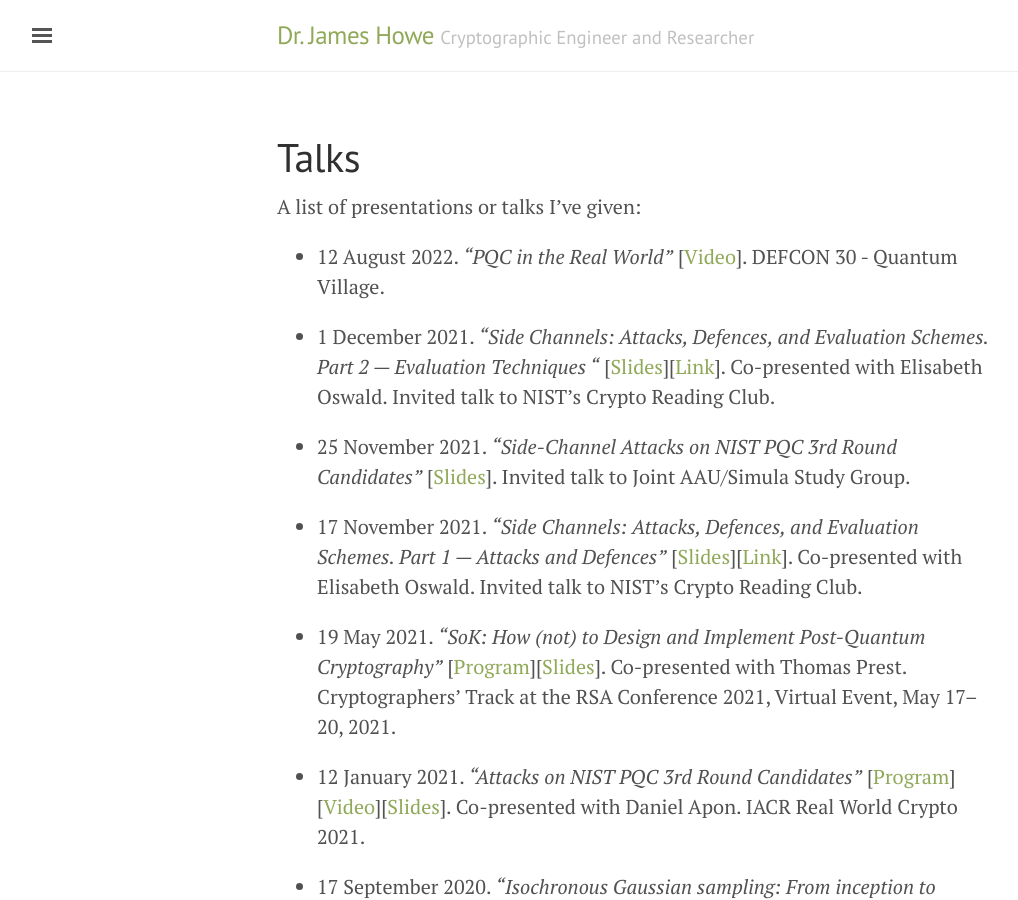
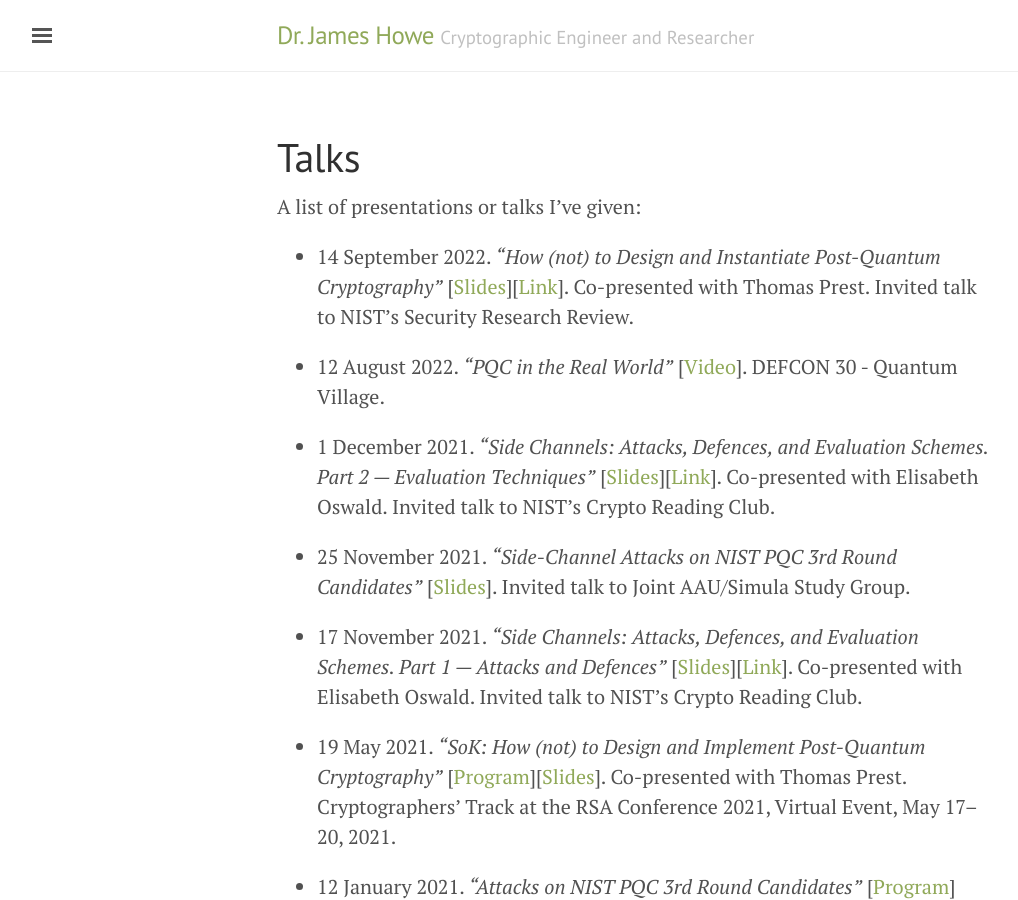
Before and after one commit to jameshoweee/jameshoweee.github.io, a Jekyll site: the page built from talks.md, in a window 1280 px wide and 900 px high. Shown: the whole window, without its empty margins (3-1021 px from the left). Built offline with Jekyll 4.4.1, drawn with Linux system fonts in a browser that asks for light colours.

Commit message:
Update talks.md

```diff
--- a/talks.md
+++ b/talks.md
@@ -6,10 +6,11 @@ permalink: /talks/
 
 A list of presentations or talks I've given:
 
+* 14 September 2022. *"How (not) to Design and Instantiate Post-Quantum Cryptography"* [[Slides](files/crclub-2021-side-channels-2.pdf)][[Link](https://csrc.nist.gov/presentations/2021/crypto-club-2021-side-channels-2)]. Co-presented with Thomas Prest. Invited talk to NIST's Security Research Review.
+
 * 12 August 2022. *"PQC in the Real World"* [[Video](https://www.youtube.com/watch?v=UL0N2HZ_atI)]. DEFCON 30 - Quantum Village.
 
-* 1 December 2021. *"Side Channels: Attacks, Defences, and Evaluation Schemes. Part 2 — Evaluation Techniques
-"* [[Slides](files/crclub-2021-side-channels-2.pdf)][[Link](https://csrc.nist.gov/presentations/2021/crypto-club-2021-side-channels-2)]. Co-presented with Elisabeth Oswald. Invited talk to NIST's Crypto Reading Club.
+* 1 December 2021. *"Side Channels: Attacks, Defences, and Evaluation Schemes. Part 2 — Evaluation Techniques"* [[Slides](files/crclub-2021-side-channels-2.pdf)][[Link](https://csrc.nist.gov/presentations/2021/crypto-club-2021-side-channels-2)]. Co-presented with Elisabeth Oswald. Invited talk to NIST's Crypto Reading Club.
 
 * 25 November 2021. *"Side-Channel Attacks on NIST PQC 3rd Round Candidates"* [[Slides](files/aausimula_pqcsca.pdf)]. Invited talk to Joint AAU/Simula Study Group.
 
```
